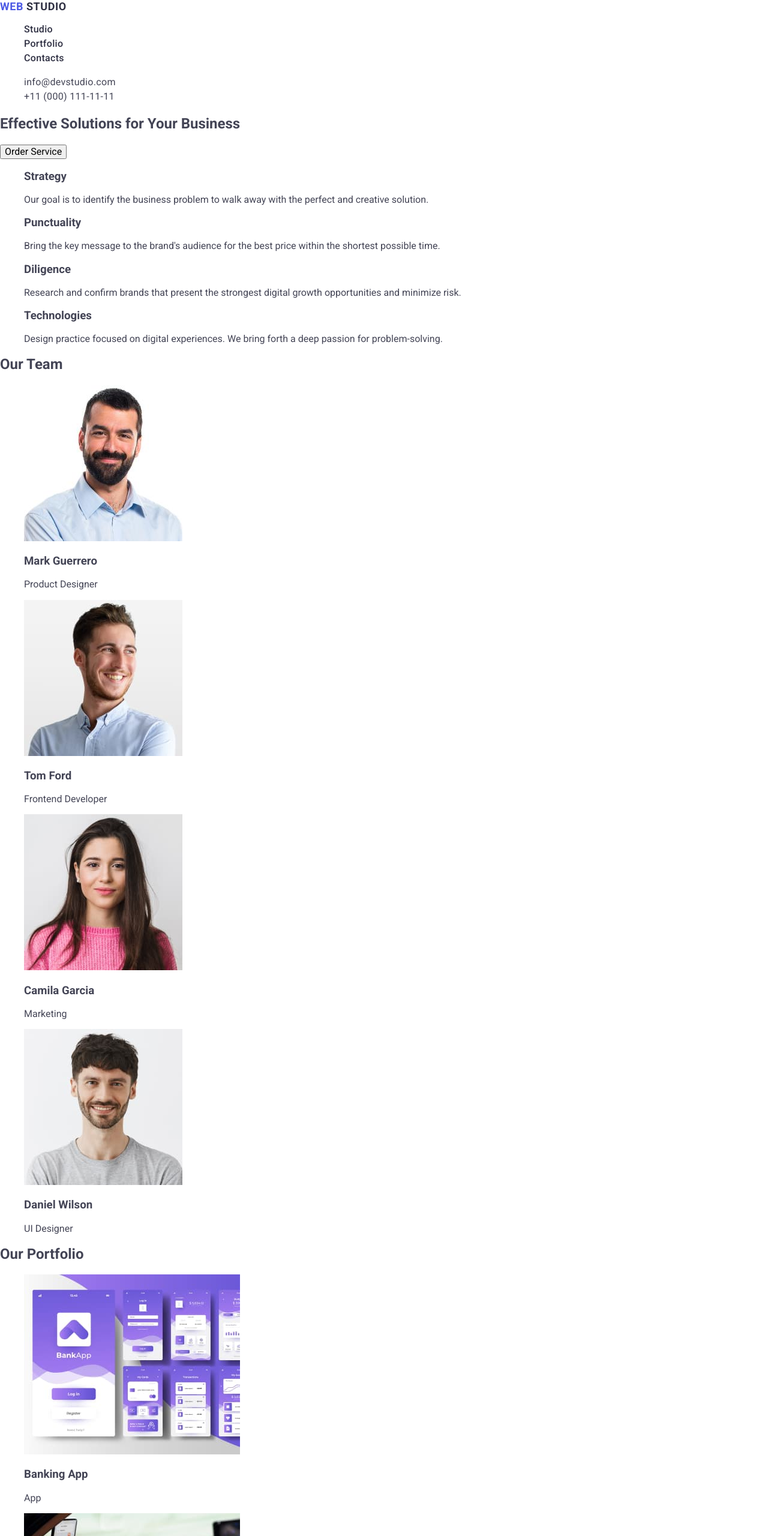
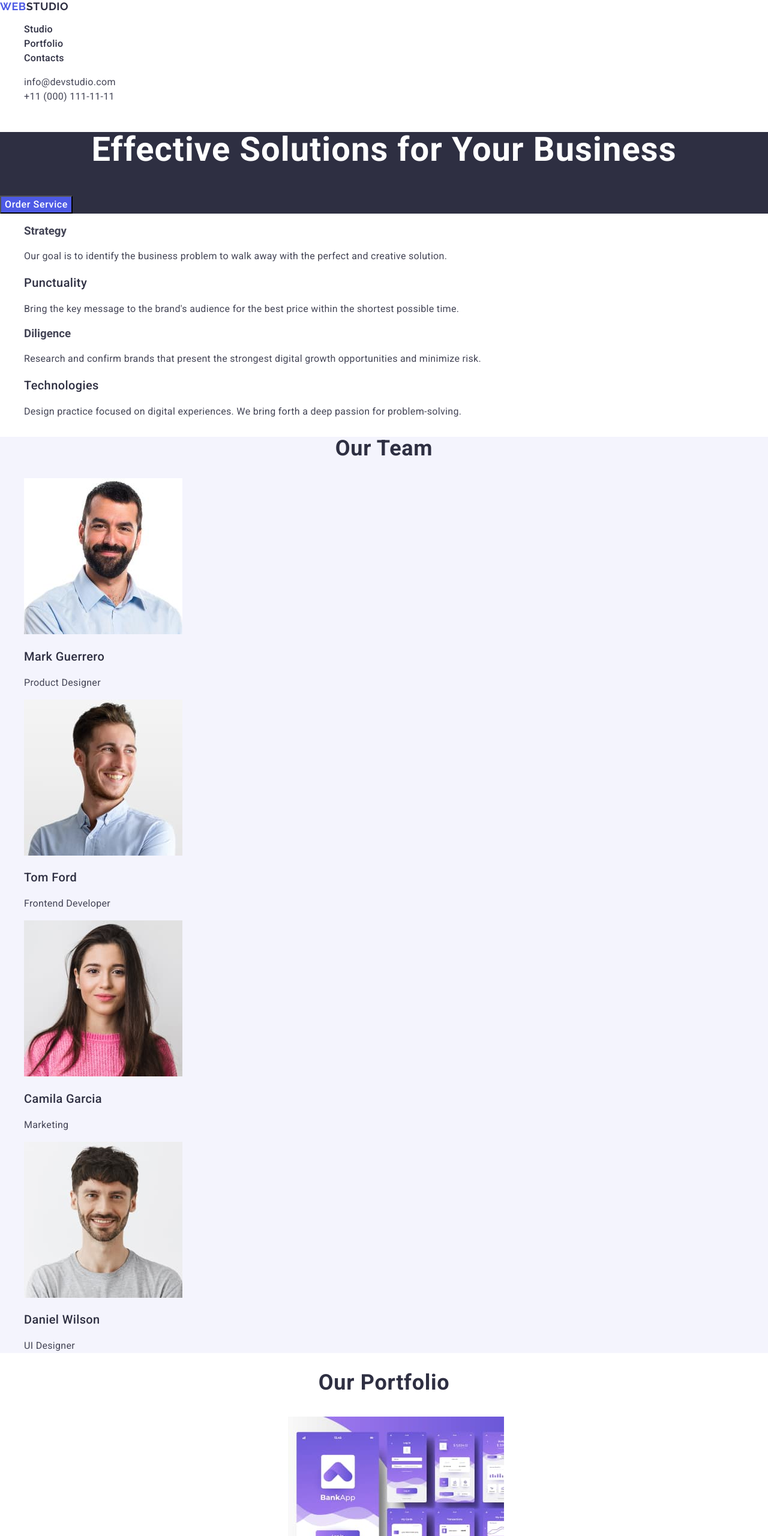
Before and after one commit to annasheremeta/goit-markup-hw-02, a plain HTML site: page index.html in a window 1280 px wide. Shown: the top 2560 px of the page at 60% size. Drawn offline with nearby package versions, Linux system fonts and the light colour scheme.

Commit message:
new css ctructure

```diff
--- a/css/styles.css
+++ b/css/styles.css
@@ -12,6 +12,7 @@ a {
 }
 
 .logo {
+  font-family: 'Raleway', sans-serif;
   font-weight: 700;
   font-size: 18px;
   line-height: 1.17;
@@ -49,10 +50,117 @@ a {
 .contact-link:focus {
   color: #404bbf;
 }
+.hero-section {
+  background: #2e2f42;
+}
+.hero-section .page-title {
+  font-weight: 700;
+  font-size: 56px;
+  line-height: 1.07;
+  letter-spacing: 0.02em;
+  text-align: center;
+  color: #fff;
+}
+.hero-section .order-button {
+  background: #4d5ae5;
+  font-weight: 500;
+  font-size: 16px;
+  line-height: 1.5;
+  letter-spacing: 0.04em;
+  color: #fff;
+  cursor: pointer;
+}
+.feature-title {
+  font-weight: 500;
+  font-size: 20px;
+  line-height: 1.2;
+  letter-spacing: 0.02em;
+  color: #2e2f42;
+}
 
+.features-text {
+  line-height: 1.5;
+  letter-spacing: 0.02em;
+  font-weight: 400;
+  font-size: 16px;
+  color: #434455;
+}
+.order-button:hover,
+.order-button:focus {
+  background: #404bbf;
+}
+.team-section {
+  background: #f4f4fd;
+}
+.team-section .team-title {
+  font-weight: 700;
+  font-size: 36px;
+  line-height: 1.1;
+  letter-spacing: 0.02em;
+  text-align: center;
+  color: #2e2f42;
+  text-transform: capitalize;
+}
+.team-list. .team-member {
+  background: #fff;
+}
+.member-name {
+  font-weight: 500;
+  font-size: 20px;
+  line-height: 1.2;
+  letter-spacing: 0.02em;
+
+  color: #2e2f42;
+}
+.member-role {
+  font-weight: 400;
+  font-size: 16px;
+  line-height: 1.5;
+  letter-spacing: 0.02em;
+  color: #434455;
+}
+.portfolio-section {
+  font-size: 36px;
+  line-height: 1.11;
+  text-align: center;
+  letter-spacing: 0.02em;
+  text-transform: capitalize;
+  color: #2e2f42;
+}
+.portfolio-title {
+  font-weight: 700;
+  font-size: 36px;
+  line-height: 1.11;
+  letter-spacing: 0.02em;
+  text-align: center;
+  color: #2e2f42;
+  text-transform: capitalize;
+}
+.portfolio-item-title {
+  font-weight: 500;
+  font-size: 20px;
+  line-height: 1.2;
+  letter-spacing: 0.02em;
+  color: #2e2f42;
+}
+.portfolio-item-description {
+  font-weight: 400;
+  font-size: 16px;
+  line-height: 1.5;
+  letter-spacing: 0.02em;
+  color: #434455;
+}
 .page-footer {
   background: #2e2f42;
+  font-family: 'Raleway', sans-serif;
 }
 .footer-logo .logo-part {
   color: #f4f4fd;
 }
+.footer-text {
+  font-weight: 400;
+  font-size: 16px;
+  line-height: 1.5;
+  letter-spacing: 0.02em;
+  color: #f4f4fd;
+}
--- a/index.html
+++ b/index.html
@@ -21,18 +21,17 @@ for Your Business" />
 <body>
     <header class="page-header">
         <nav class="main-nav">
-            <a class="logo header-logo" href="./index.html">Web
-                <span class="logo-part">Studio</span>
+            <a class="logo header-logo" href="./index.html">Web<span class="logo-part">Studio</span>
             </a>
             <ul class="nav-list">
                 <li class="nav-item">
-                    <a href="./index.html" class="nav-link">Studio</a>
+                    <a class="nav-link" href="./index.html">Studio</a>
                 </li>
-                <li>
-                    <a href="./index.html" class="nav-link">Portfolio</a>
+                <li class="nav-item">
+                    <a class="nav-link" href="./index.html">Portfolio</a>
                 </li>
-                <li>
-                    <a href="./index.html" class="nav-link">Contacts</a>
+                <li class="nav-item">
+                    <a class="nav-link" href="./index.html">Contacts</a>
                 </li>
             </ul>
         </nav>
```
